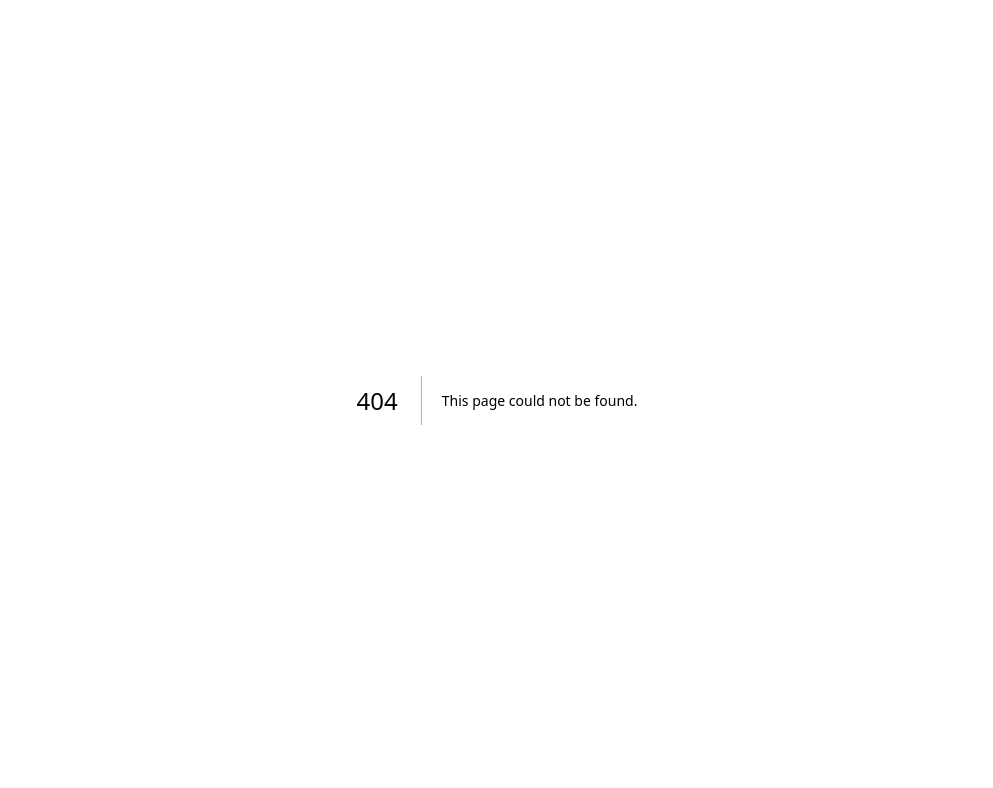
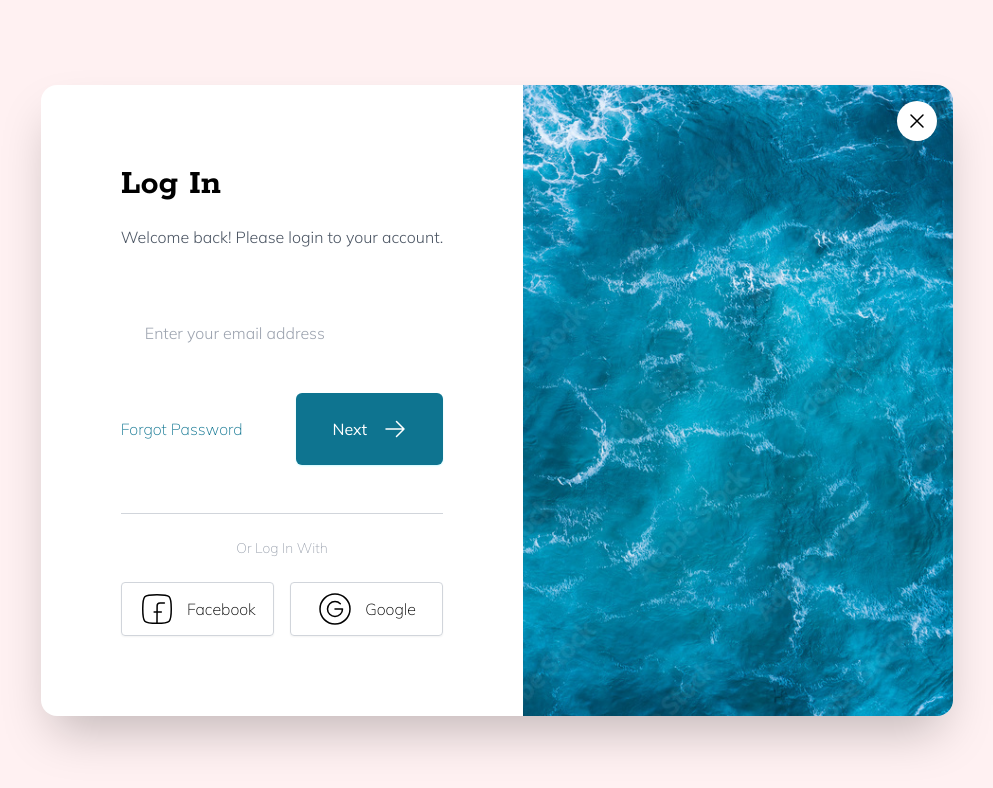
Before and after one commit to Teo-Te/tailwindcss-training, a Next.js app: page /login in a window 1280 px wide. Before the commit this address had no page. Shown: the top 788 px of the page, without its empty margins (143-1136 px from the left). Built offline with nearby package versions, Linux system fonts and the light colour scheme.

Commit message:
5-th last mini project, login modal

```diff
--- a/app/gallery/page.jsx
+++ b/app/gallery/page.jsx
@@ -24,6 +24,10 @@
                     </div>
                     <div className="group">
                         <Link href="#">Icons</Link>
+                        <div className="mx-2 mt-2 duration-500 border-b-2 opacity-0 border-black group-hover:opacity-100"></div>
+                    </div>
+                    <div className="group">
+                        <Link href="/">Back</Link>
                         <div className="mx-2 mt-2 duration-500 border-b-2 opacity-0 border-black group-hover:opacity-100"></div>
                     </div>
                 </div>
--- a/app/layout.jsx
+++ b/app/layout.jsx
@@ -1,17 +1,27 @@
-import { Inter } from "next/font/google";
 import "./globals.css";
-
-const inter = Inter({ subsets: ["latin"] });
+import { Mulish, Rokkitt } from "next/font/google";
 
 export const metadata = {
   title: "Create Next App",
   description: "Generated by create next app",
 };
 
+const mulish = Mulish({
+  subsets: ["latin"],
+  display: "swap",
+  variable: "--font-mulish",
+});
+
+const rokkitt = Rokkitt({
+  subsets: ["latin"],
+  display: "swap",
+  variable: "--font-rokkitt",
+});
+
 export default function RootLayout({ children }) {
   return (
-    <html lang="en">
-      <body className={inter.className}>{children}</body>
+    <html lang="en" className={`${mulish.variable} ${rokkitt.variable}`}>
+      <body>{children}</body>
     </html>
   );
 }
--- /dev/null
+++ b/app/login/page.jsx
@@ -0,0 +1,72 @@
+import Link from "next/link";
+
+export default function Login(){
+    return (
+        //Global Container
+        <div className="flex justify-center items-center min-h-screen bg-rose-50">
+            {/* Login Card */}
+            <div className="relative flex flex-col m-6 space-y-10 bg-white shadow-2xl rounded-2xl md:flex-row md:space-y-0 md:m-0">
+                {/* Left side */}
+                <div className="p-6 md:p-20">
+                    {/* Title */}
+                    <h2 className="font-mono mb-5 text-4xl font-bold">Log In</h2>
+                    <p className="max-w-sm mb-12 font-sans font-light text-gray-600">
+                        Welcome back! Please login to your account.
+                    </p>
+                    <input
+                    type="text"
+                    className="w-full p-6 border-gray-300 rounded-md placeholder:font-sans placeholder:font-light"
+                    placeholder="Enter your email address"
+                    />
+                    {/* Middle Content */}
+                    <div className="flex flex-col items-center justify-between mt-6 space-y-6 md:flex-row md:space-y-0">
+                        <div className="font-thin text-cyan-700">Forgot Password</div>
+                        <button className="w-full md:w-auto flex justify-center items-center p-6 space-x-4 font-sans text-white
+                        rounded-md px-9 bg-cyan-700 shadow-cyan-100 hover:bg-opacity-90 shadow-sm hover:shadow-lg
+                        transition hover:-translate-y-0.5 duration-150">
+                            <span>Next</span>
+                            <svg xmlns="http://www.w3.org/2000/svg" fill="none" viewBox="0 0 24 24" strokeWidth={1.5} stroke="currentColor" className="w-6 h-6">
+                                <path strokeLinecap="round" strokeLinejoin="round" d="M13.5 4.5 21 12m0 0-7.5 7.5M21 12H3" />
+                            </svg>
+                        </button>
+                    </div>
+                    {/* Border */}
+                    <div className="border-b mt-12 border-b-gray-300"></div>
+                    {/* Bottom Content */}
+                    <p className="py-6 text-sm font-thin text-center text-gray-400">Or Log In With</p>
+                    {/* Social Media Icons */}
+                    <div className="flex flex-col space-x-0 space-y-6 md:flex-row md:space-x-4 md:space-y-0">
+                        <button className="flex items-center justify-center py-2 space-x-3 border border-gray-300 rounded shadow-sm
+                        hover:bg-opacity-30 hover:shadow-lg hover:-translate-y-0.5 transition duration-150 md:w-1/2 ">
+                            <svg xmlns="http://www.w3.org/2000/svg" viewBox="0 0 24 24" className="w-9" color="#000000" fill="none">
+                                <path d="M2.5 12C2.5 7.52166 2.5 5.28249 3.89124 3.89124C5.28249 2.5 7.52166 2.5 12 2.5C16.4783 2.5 18.7175 2.5 20.1088 3.89124C21.5 5.28249 21.5 7.52166 21.5 12C21.5 16.4783 21.5 18.7175 20.1088 20.1088C18.7175 21.5 16.4783 21.5 12 21.5C7.52166 21.5 5.28249 21.5 3.89124 20.1088C2.5 18.7175 2.5 16.4783 2.5 12Z" stroke="currentColor" strokeWidth="1" strokeLinejoin="round" />
+                                <path d="M16.9265 8.02637H13.9816C12.9378 8.02637 12.0894 8.86847 12.0817 9.91229L11.9964 21.4268M10.082 14.0017H14.8847" stroke="currentColor" strokeWidth="1" strokeLinecap="round" strokeLinejoin="round" />
+                            </svg>
+                            <span className="font-thin">Facebook</span>
+                        </button>
+                        <button className="flex items-center justify-center py-2 space-x-3 border border-gray-300 rounded shadow-sm
+                        hover:bg-opacity-30 hover:shadow-lg hover:-translate-y-0.5 transition duration-150 md:w-1/2 ">
+                            <svg xmlns="http://www.w3.org/2000/svg" viewBox="0 0 24 24" className="w-9" color="#000000" fill="none">
+                                <circle cx="12" cy="12" r="10" stroke="currentColor" strokeWidth="1" />
+                                <path d="M12 12H17C17 14.7614 14.7614 17 12 17C9.23858 17 7 14.7614 7 12C7 9.23858 9.23858 7 12 7C13.3807 7 14.6307 7.55964 15.5355 8.46447" stroke="currentColor" strokeWidth="1" strokeLinecap="round" strokeLinejoin="round" />
+                            </svg>
+                            <span className="font-thin">Google</span>
+                        </button>
+                    </div>
+                </div>
+                {/* Right side */}
+                <img src="/sea.jpg" alt="Sea" className="w-[430px] object-cover rounded-r-2xl hidden md:block" />
+                {/* Close Button */}
+                <Link href="/">
+                    <div className="group absolute -top-5 right-4 flex items-center justify-center w-10 h-10 bg-gray-200 rounded-full
+                    md:bg-white md:top-4 hover:cursor-pointer hover:-translate-y-0.5 transition duration-150">
+                        <svg xmlns="http://www.w3.org/2000/svg" fill="none" viewBox="0 0 24 24" strokeWidth={1.5} stroke="currentColor"
+                        className="w-6 h-6 text-black group-hover:text-gray-600">
+                            <path strokeLinecap="round" strokeLinejoin="round" d="M6 18 18 6M6 6l12 12" />
+                        </svg>
+                    </div>
+                </Link>
+            </div>
+        </div>
+    );
+}
--- a/app/page.jsx
+++ b/app/page.jsx
@@ -9,6 +9,7 @@
         <Link href="/priceGrids">Price Cards</Link>
         <Link href="/productModal">Product Modal</Link>
         <Link href="/gallery">Gallery</Link>
+        <Link href="/login">Log In</Link>
       </div>
     </div>
   );
--- a/tailwind.config.js
+++ b/tailwind.config.js
@@ -7,10 +7,9 @@
   ],
   theme: {
     extend: {
-      backgroundImage: {
-        "gradient-radial": "radial-gradient(var(--tw-gradient-stops))",
-        "gradient-conic":
-          "conic-gradient(from 180deg at 50% 50%, var(--tw-gradient-stops))",
+      fontFamily: {
+        sans: ['var(--font-mulish)'],
+        mono: ['var(--font-rokkitt)'],
       },
     },
   },
```
Also changed, not shown: public/sea.jpg (added).
